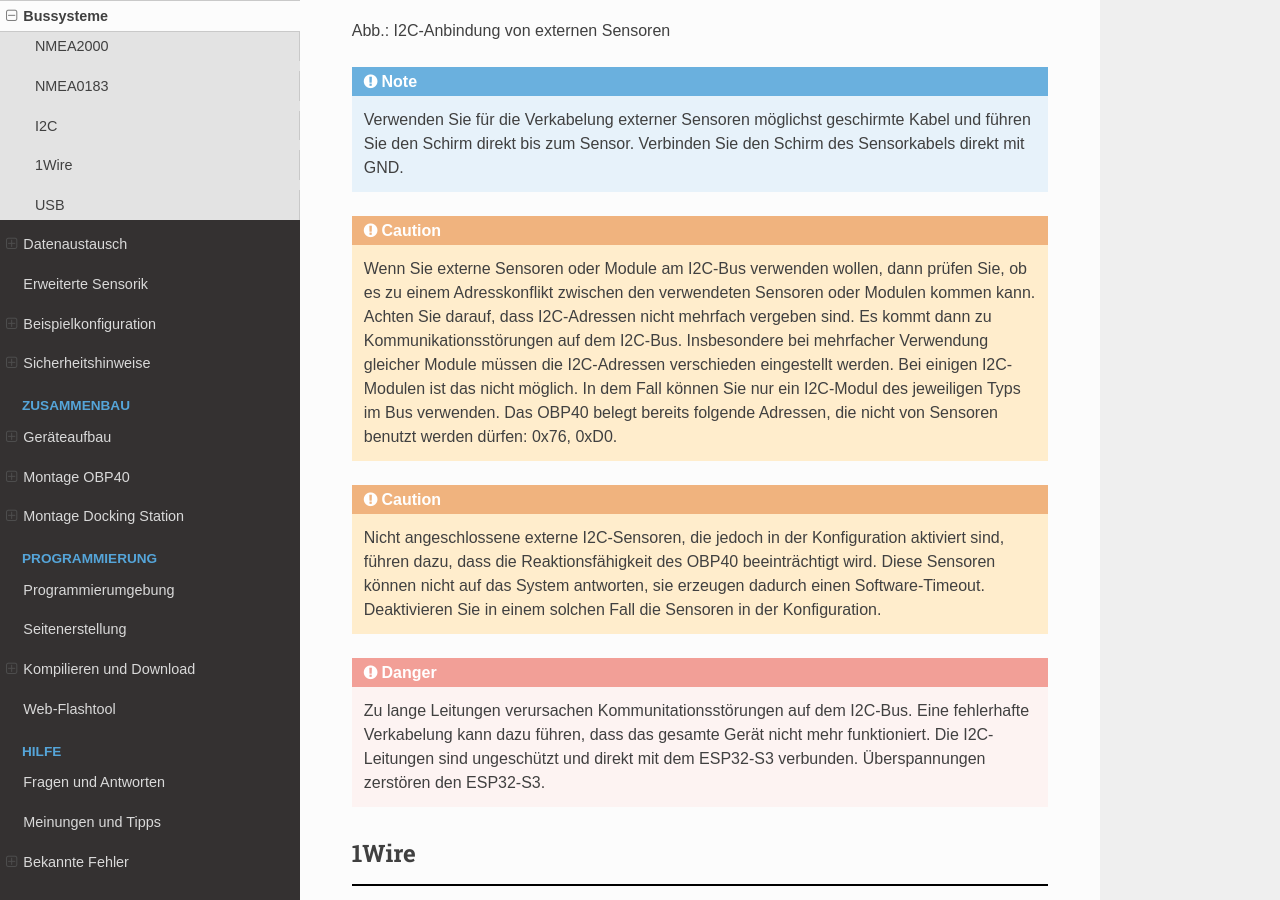
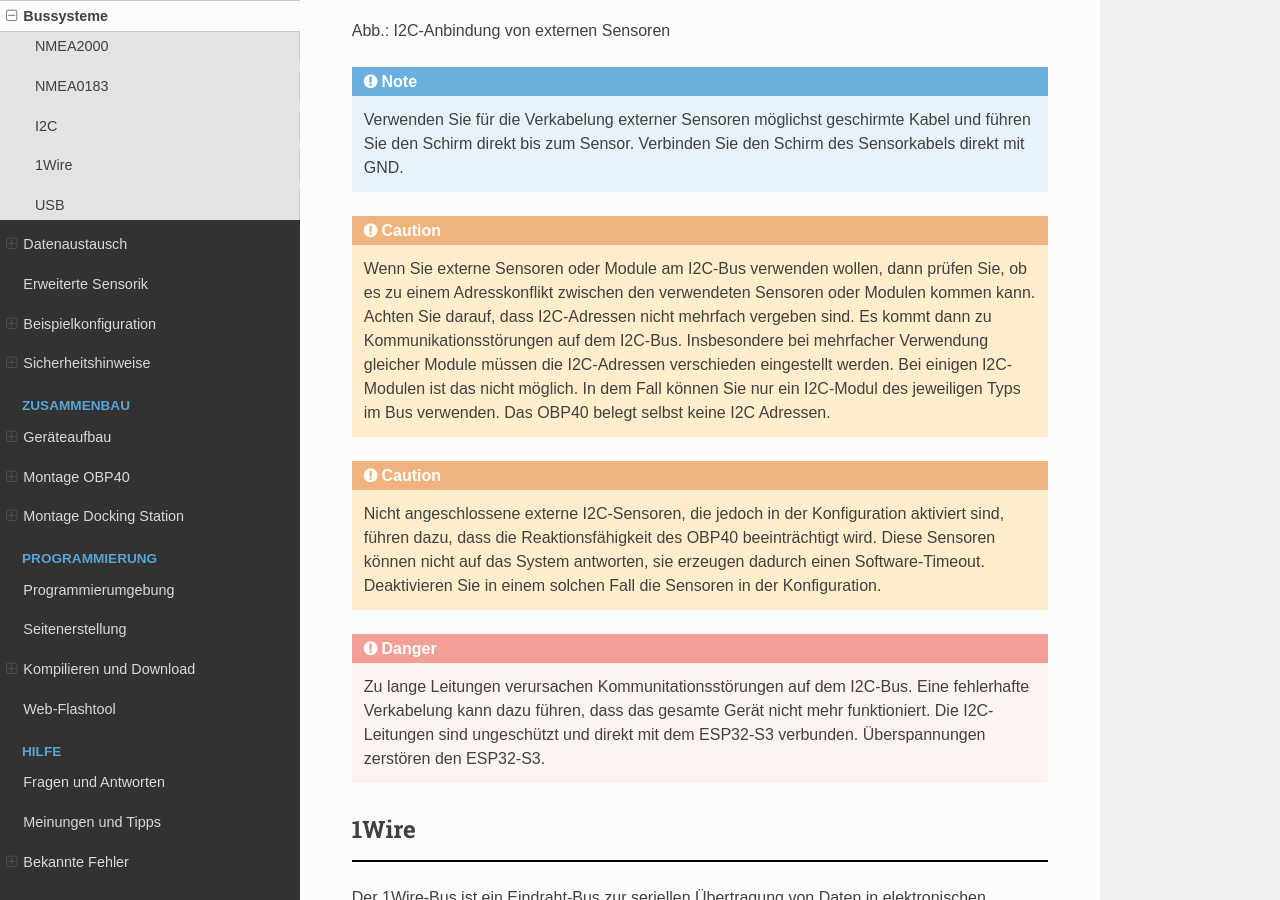
Before and after one commit to norbert-walter/obp40-v1-docu, a Sphinx documentation site: the page built from docs/usermanual/bussystems.rst, in a window 1280 px wide and 900 px high, scrolled down 15661 px. Built offline with Sphinx 7.4.7 and the Read the Docs theme 3.1.0, drawn with Linux system fonts in a browser that asks for light colours; some of the changed text lies outside the part shown.

Commit message:
Change I2C address

```diff
--- a/docs/usermanual/bussystems.rst
+++ b/docs/usermanual/bussystems.rst
@@ -332,7 +332,7 @@ Abb.: I2C-Anbindung von externen Sensoren
     Verwenden Sie für die Verkabelung externer Sensoren möglichst geschirmte Kabel und führen Sie den Schirm direkt bis zum Sensor. Verbinden Sie den Schirm des Sensorkabels direkt mit GND.
 
 .. caution::
-    Wenn Sie externe Sensoren oder Module am I2C-Bus verwenden wollen, dann prüfen Sie, ob es zu einem Adresskonflikt zwischen den verwendeten Sensoren oder Modulen kommen kann. Achten Sie darauf, dass I2C-Adressen nicht mehrfach vergeben sind. Es kommt dann zu Kommunikationsstörungen auf dem I2C-Bus. Insbesondere bei mehrfacher Verwendung gleicher Module müssen die I2C-Adressen verschieden eingestellt werden. Bei einigen I2C-Modulen ist das nicht möglich. In dem Fall können Sie nur ein I2C-Modul des jeweiligen Typs im Bus verwenden. Das OBP40 belegt bereits folgende Adressen, die nicht von Sensoren benutzt werden dürfen: 0x76, 0xD0.
+    Wenn Sie externe Sensoren oder Module am I2C-Bus verwenden wollen, dann prüfen Sie, ob es zu einem Adresskonflikt zwischen den verwendeten Sensoren oder Modulen kommen kann. Achten Sie darauf, dass I2C-Adressen nicht mehrfach vergeben sind. Es kommt dann zu Kommunikationsstörungen auf dem I2C-Bus. Insbesondere bei mehrfacher Verwendung gleicher Module müssen die I2C-Adressen verschieden eingestellt werden. Bei einigen I2C-Modulen ist das nicht möglich. In dem Fall können Sie nur ein I2C-Modul des jeweiligen Typs im Bus verwenden. Das OBP40 belegt selbst keine I2C Adressen.
 
 .. caution::
     Nicht angeschlossene externe I2C-Sensoren, die jedoch in der Konfiguration aktiviert sind, führen dazu, dass die Reaktionsfähigkeit des OBP40 beeinträchtigt wird. Diese Sensoren können nicht auf das System antworten, sie erzeugen dadurch einen Software-Timeout. Deaktivieren Sie in einem solchen Fall die Sensoren in der Konfiguration.
```
